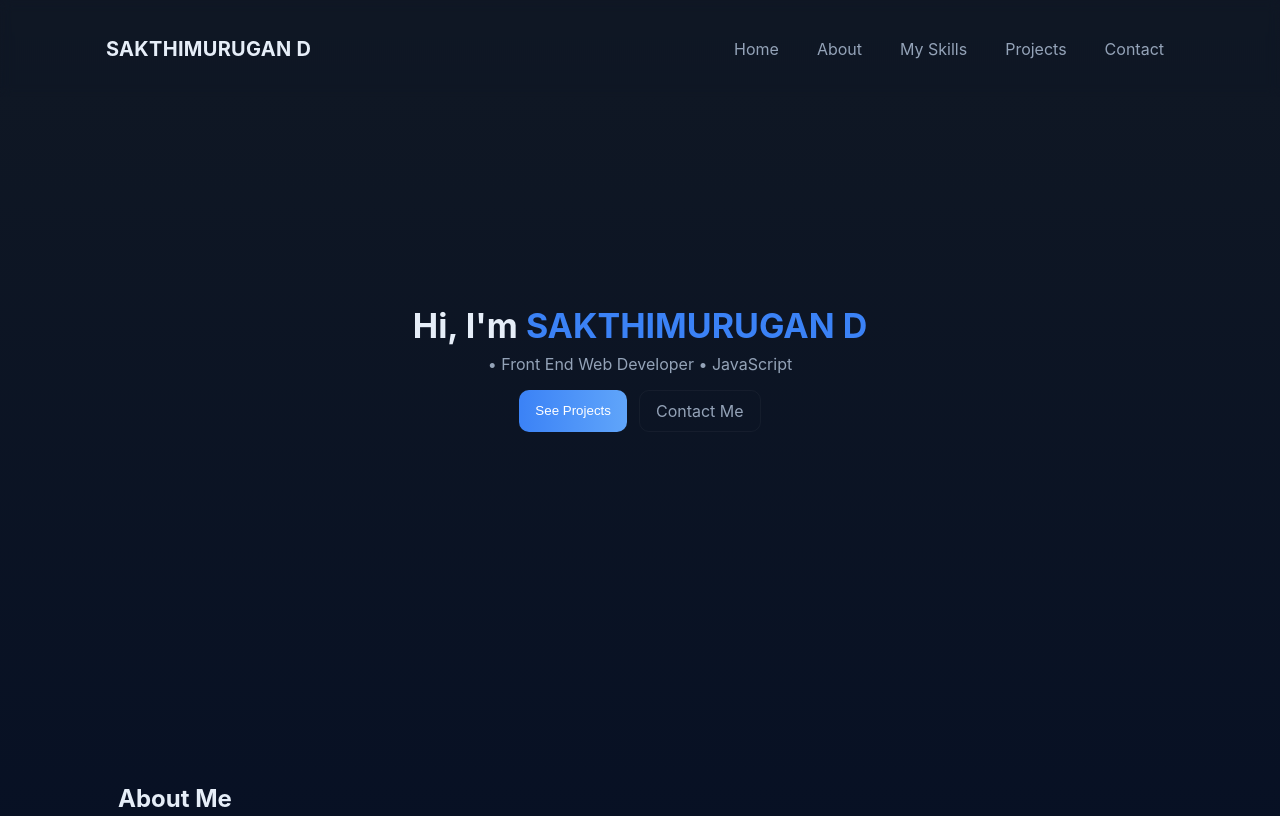
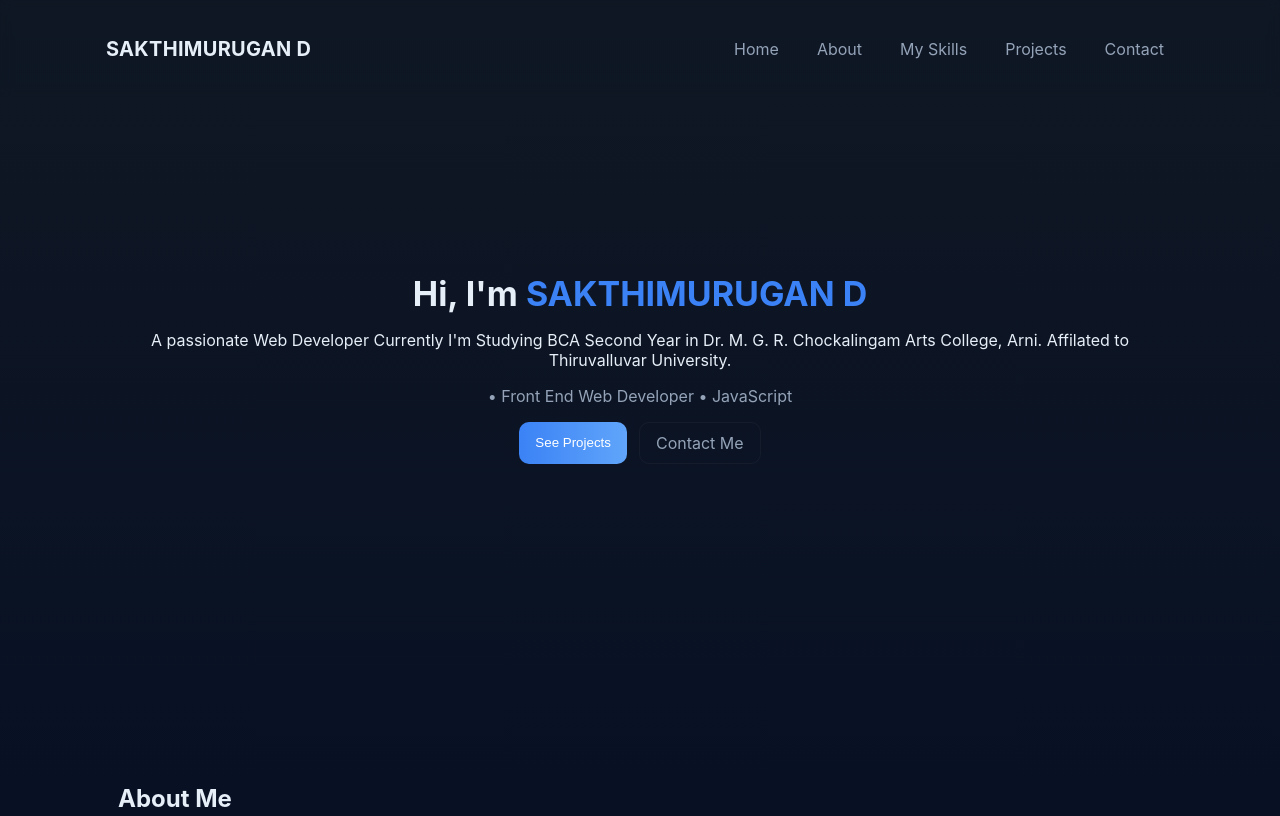
Before and after one commit to sakthimurugan-creator/Digital-portfolio-, a plain HTML site: page index.html in a window 1280 px wide. Shown: the top 816 px of the page. Drawn offline with Linux system fonts and the light colour scheme.

Commit message:
Update index.html

```diff
--- a/index.html
+++ b/index.html
@@ -24,6 +24,7 @@
     <section id="home" class="section hero">
       <div class="hero-inner">
         <h2>Hi, I'm <span class="accent">SAKTHIMURUGAN D</span></h2>
+        <p>A passionate Web Developer Currently I'm Studying BCA Second Year in Dr. M. G. R. Chockalingam Arts College, Arni. Affilated to Thiruvalluvar University.</p>
         <p class="tagline"> • Front End Web Developer • JavaScript</p>
         <div class="hero-cta">
           <button onclick="scrollToSection('projects')">See Projects</button>
```
